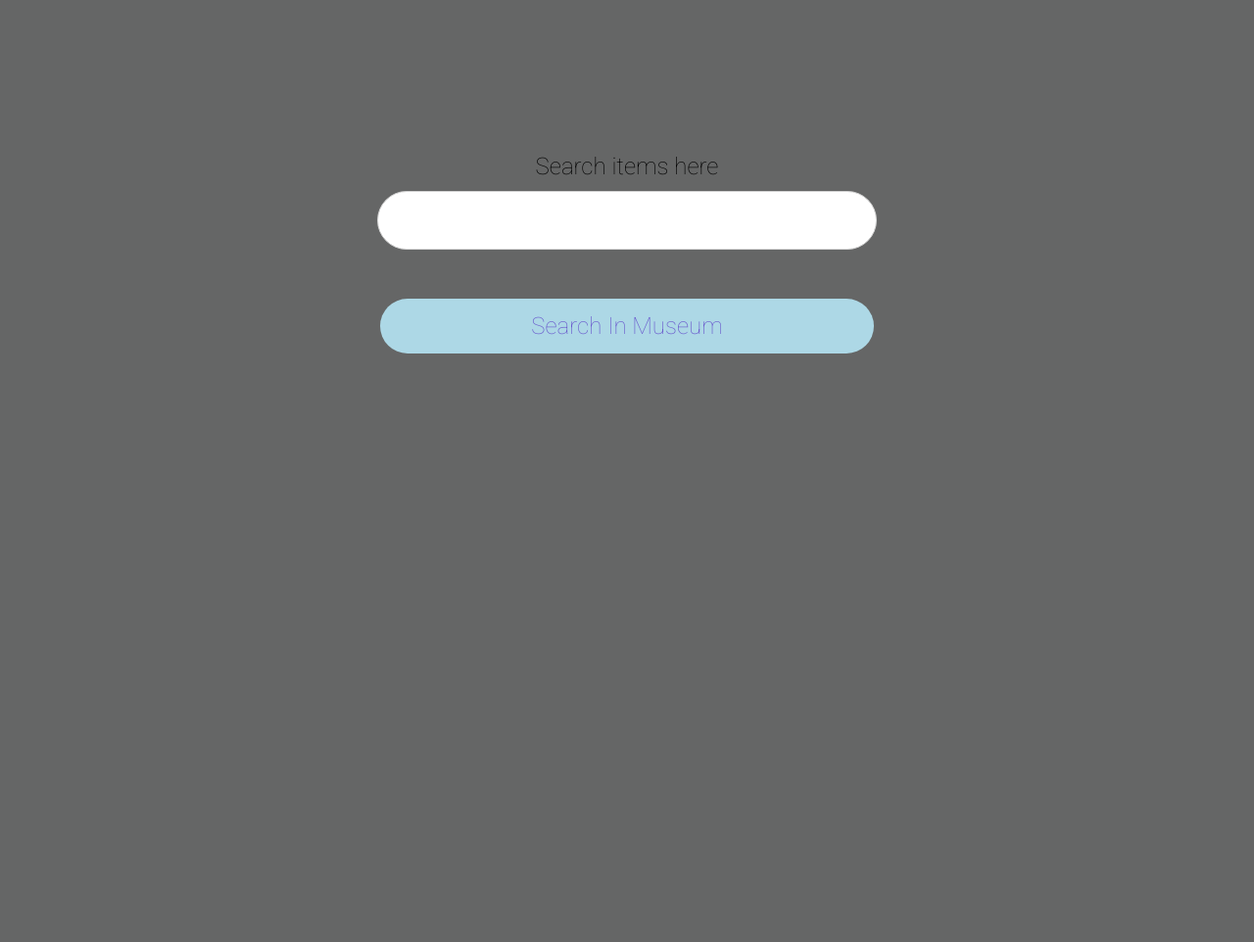
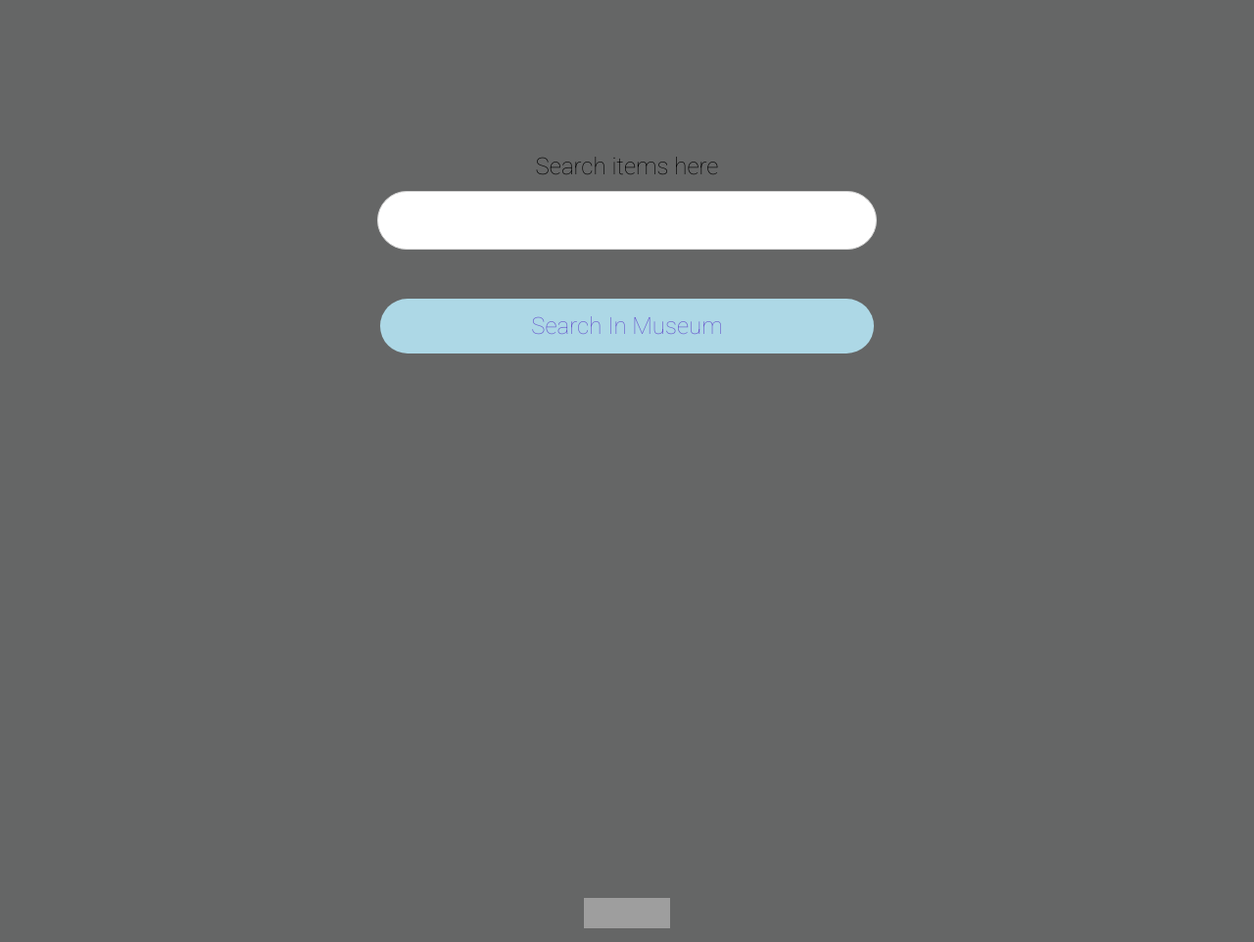
Before and after one commit to Raheemshah2809/api-coursework, a plain HTML site: page index.html in a window 1280 px wide. Shown: the part 71-1033 px from the top of the page at 98% size. Before the commit the page ends 998 px from the top, so only its background shows below. Drawn offline with Linux system fonts and the light colour scheme; grey boxes are pictures that could not be loaded.

Commit message:
removed loading gif

```diff
--- a/index.html
+++ b/index.html
@@ -22,7 +22,7 @@
             </form>
         </div>
         <div id="loading">
-            <img id="loadingImg" src="loading.gif" alt="Loading...">
+
         </div>
         <div id="success">
             <p id="footer"><a href="index.html">Refresh this page</a></p>
@@ -32,6 +32,14 @@
             <p id="failMsg" class="failMsg">Sorry, we couldn't find information for what you are looking for!!</p>
         </div>
     </div>
+    <p>
+        <a href="https://jigsaw.w3.org/css-validator/check/referer">
+            <img style="border:0;width:88px;height:31px"
+                src="https://jigsaw.w3.org/css-validator/images/vcss-blue"
+                alt="Valid CSS!" />
+        </a>
+    </p>
+
 
 </body>
 </html>
```
